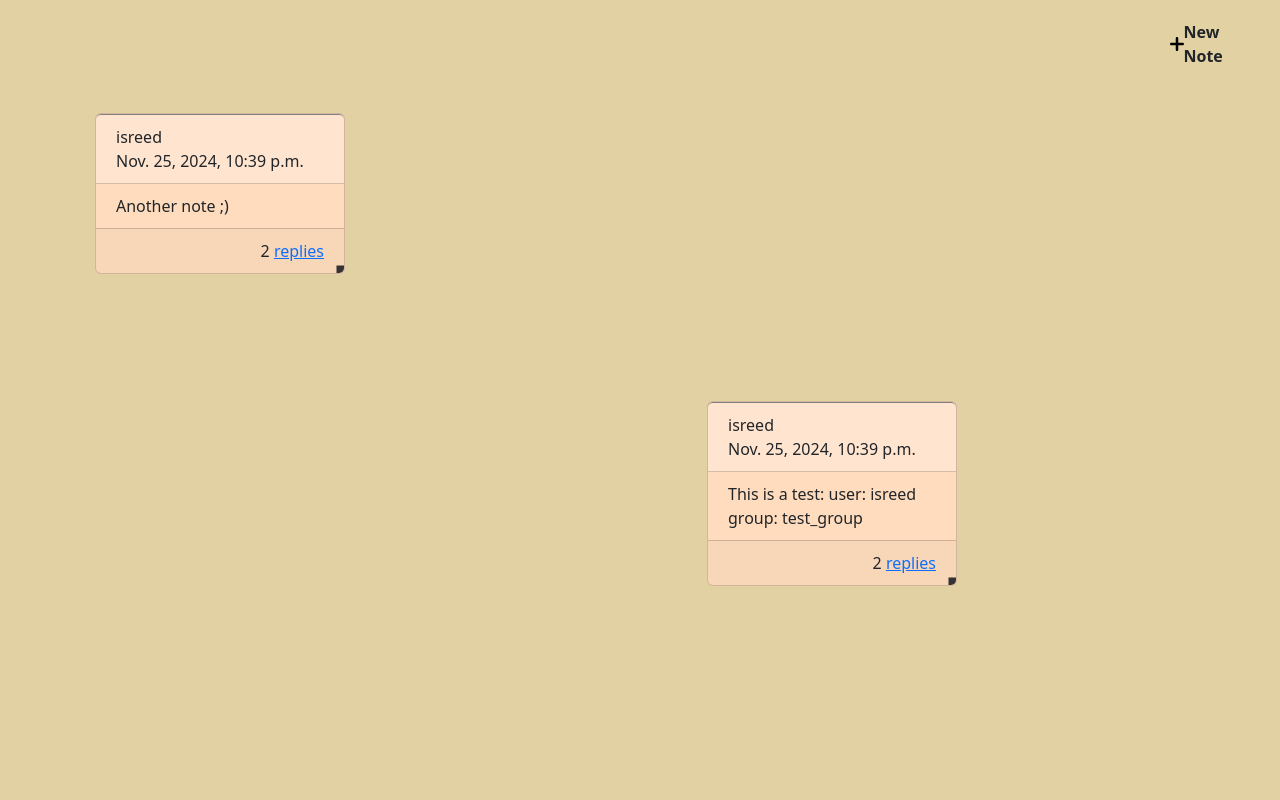
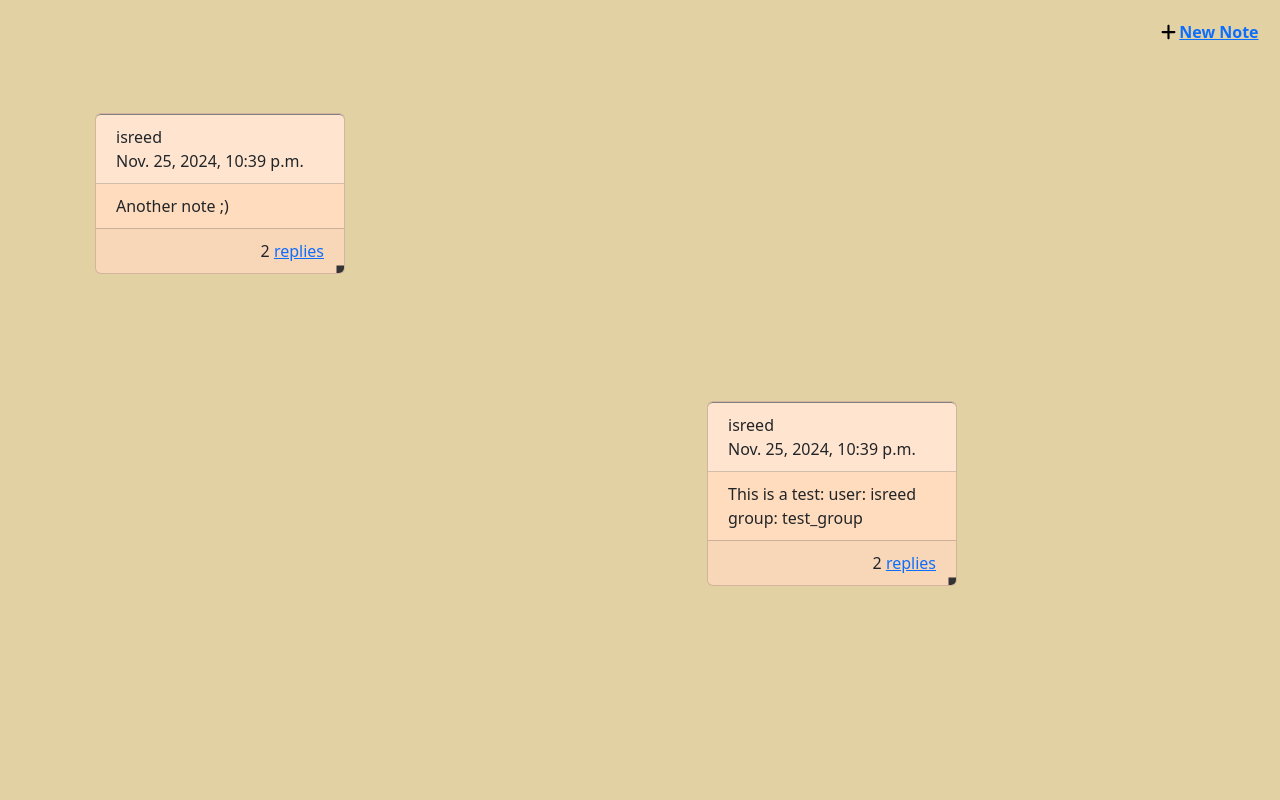
Before and after one commit to isreednc/hive-mind, a Django app: a page that uses HiveMind/tasks/templates/tasks.html in a window 1280 px wide. Shown: the part 76-876 px from the top of the page. Run offline with Django 5.2, Linux system fonts and the light colour scheme; a user stored in the database is signed in; data comes from the database, SQL or seed files in the repository; both versions use the stored data as it was after the commit.

Commit message:
Add create-note backend support

```diff
--- a/HiveMind/tasks/static/css/taskboard.css
+++ b/HiveMind/tasks/static/css/taskboard.css
@@ -36,7 +36,7 @@ main {
     top: 91px;
     right: 15px;
     z-index: 1;
-    width: 100px;
+    width: 110px;
     height: auto;
     display: flex;
     justify-content: space-around;
--- a/HiveMind/tasks/templates/tasks.html
+++ b/HiveMind/tasks/templates/tasks.html
@@ -12,10 +12,10 @@
 {% block content %}
     <main>
         <div class="content-wrapper">
-            <div class="new-note">
-                <img src="icons/plus.svg" alt="plus icon">
+            <a class="new-note" href="{% url 'create_note' %}">
+                <img src="{% static 'images/plus-solid.svg' %}" alt="plus icon">
                 <p>New Note</p>
-            </div>
+            </a>
             {% for note in notes %}
                 <div class="card" id="{{note.id}}" style="top: {{note.pos_top}}; left: {{note.pos_left}}; background-color: {{note.color}}">
                     <div class="card-header">
--- a/HiveMind/tasks/urls.py
+++ b/HiveMind/tasks/urls.py
@@ -4,4 +4,5 @@ from . import views
 urlpatterns = [
     path('taskboard/<str:group_name>', views.task_page, name='taskboard'),
     path('update-note-position/', views.update_note_position, name='update_note_position'),
+    path('taskboard/create-note/<str:group_name>/', views.create_note, name='create_note'),
 ]
--- a/HiveMind/tasks/views.py
+++ b/HiveMind/tasks/views.py
@@ -44,3 +44,16 @@ def update_note_position(request):
             return JsonResponse({'success': False, 'message': 'Note not found'})
 
     return JsonResponse({'success': False, 'message': 'Invalid request method'})
+
+def create_note(request, group_name):
+    current_user = request.user
+    current_group = Group.objects.get(name=group_name)
+
+    if validate_user_group(current_user, current_group) == False:
+        # TODO: redirect user to their home page
+        pass
+
+    return render(request, 'create-note.html', {
+        'user': current_user,
+        'group': current_group,
+    })
```
Also changed, not shown: HiveMind/tasks/templates/create-note.html (added, +18 -0 lines), HiveMind/db.sqlite3, HiveMind/tasks/static/images/plus-solid.svg (added), HiveMind/tasks/templates/note.html (deleted).
